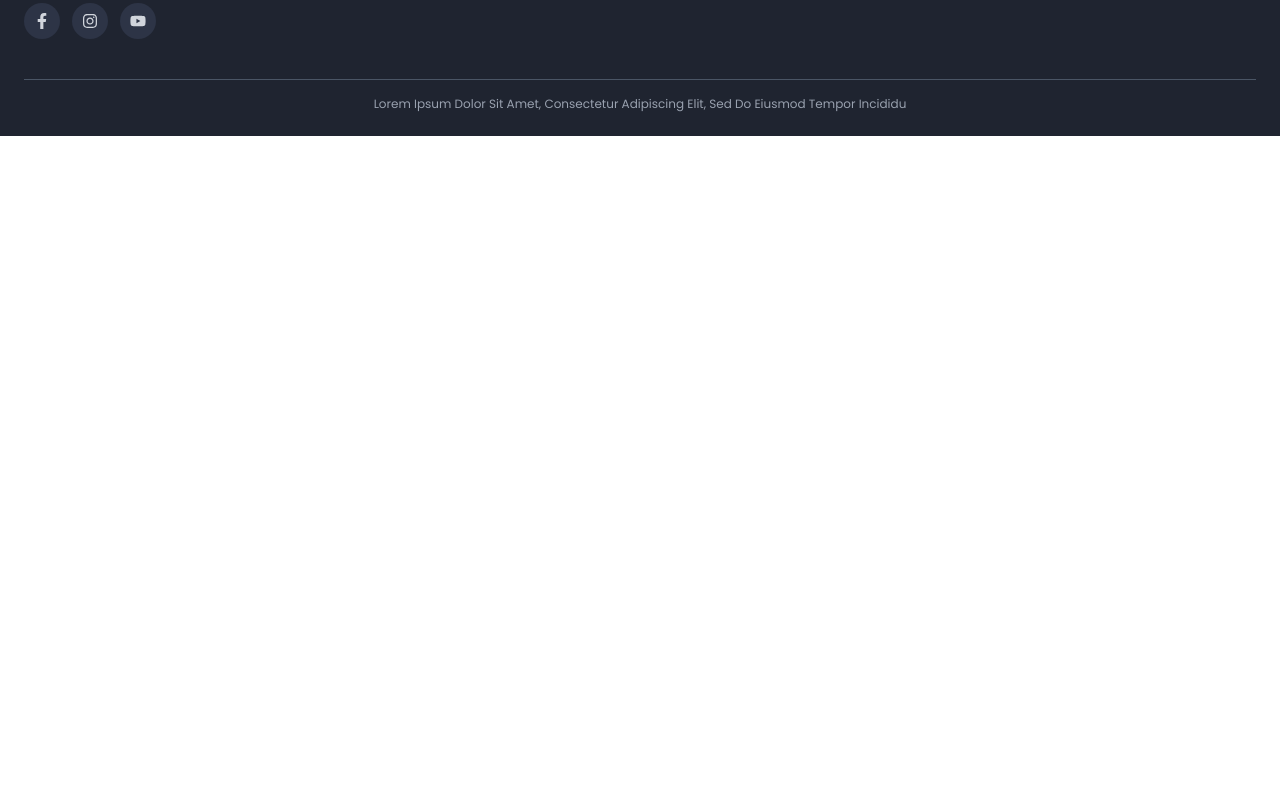
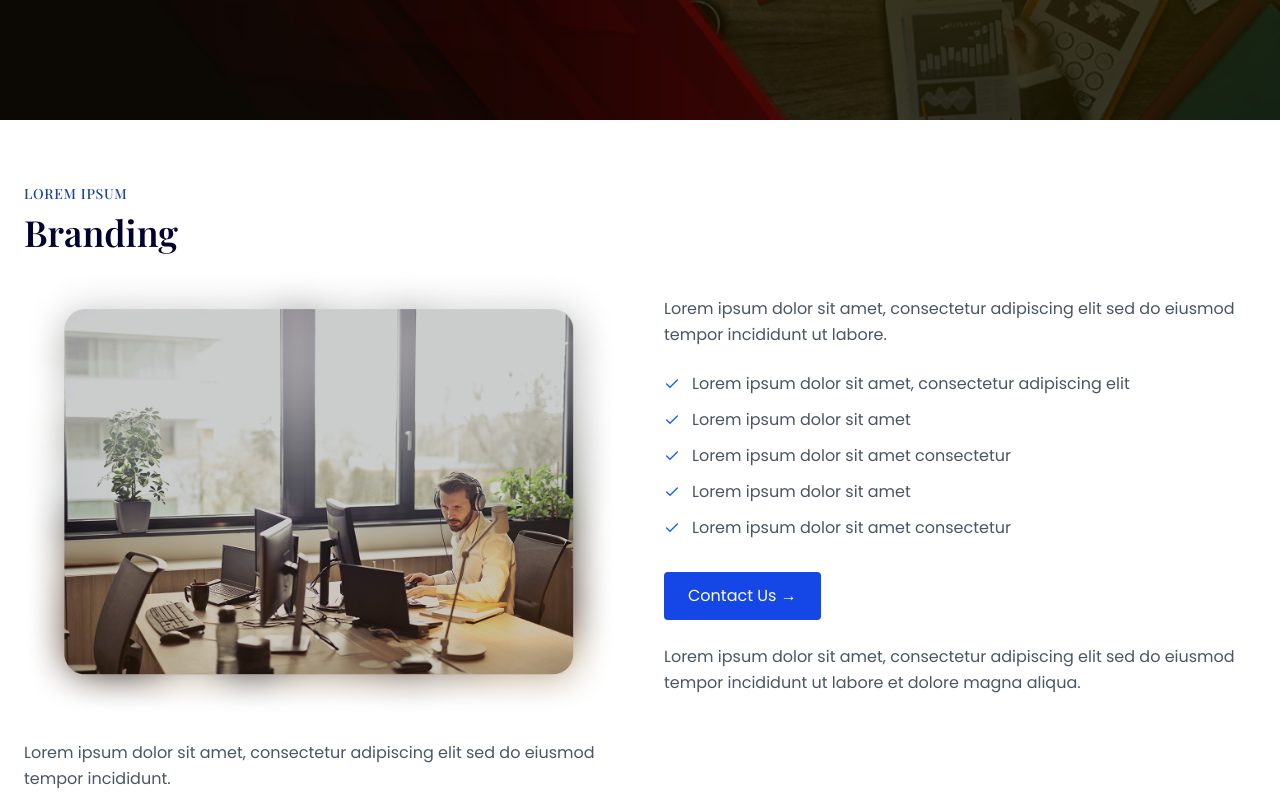
Before and after one commit to Ayfiztech/ayfiz-frontend, a React (Vite) app: page /BrandDetail in a window 1280 px wide. Shown: the part 360-1160 px from the top of the page. Before the commit the page ends 800 px from the top, so only its background shows below. Built offline with nearby package versions, Linux system fonts and the light colour scheme; a web font is replaced by a local one.

Commit message:
branding

```diff
--- a/src/App.jsx
+++ b/src/App.jsx
@@ -7,6 +7,7 @@ import CareerPage from "./pages/CareerPage";
 import ServicesPage from "./pages/servicesPage";
 import ContactUsPage from "./pages/ContactUsPage";
 import Footer from "./components/layout/Footer";
+import BrandDetailPage from "./pages/BrandDetailPage";
 
 function App() {
   return (
@@ -14,10 +15,23 @@ function App() {
       <Navbar />
       <div className="pt-24">
         <Routes>
-          <Route path="/" element={<div><Home/></div>} />
+          <Route
+            path="/"
+            element={
+              <div>
+                <Home />
+              </div>
+            }
+          />
           <Route path="/about" element={<div>About</div>} />
-          <Route path="/offers" element={<div><ServicesPage/></div>} />
-
+          <Route
+            path="/offers"
+            element={
+              <div>
+                <ServicesPage />
+              </div>
+            }
+          />
 
           <Route path="/services/brand" element={<div>Brand</div>} />
           <Route path="/services/media" element={<div>Media</div>} />
@@ -30,8 +44,22 @@ function App() {
               </div>
             }
           />
-          <Route path="/career" element={<div><CareerPage/></div>} />
-          <Route path="/contact" element={<div><ContactUsPage/></div>} />
+          <Route
+            path="/career"
+            element={
+              <div>
+                <CareerPage />
+              </div>
+            }
+          />
+          <Route
+            path="/contact"
+            element={
+              <div>
+                <ContactUsPage />
+              </div>
+            }
+          />
           <Route
             path="/blog-View"
             element={
@@ -40,9 +68,17 @@ function App() {
               </div>
             }
           />
+          <Route
+            path="/BrandDetail"
+            element={
+              <div>
+                <BrandDetailPage />
+              </div>
+            }
+          />
         </Routes>
       </div>
-      <Footer/>
+      <Footer />
     </Router>
   );
 }
--- /dev/null
+++ b/src/components/Common/OfferBlock.jsx
@@ -0,0 +1,80 @@
+import { useNavigate } from "react-router-dom";
+import { FiCheck } from "react-icons/fi";
+
+const OfferBlock = ({
+  subtitle,
+  title,
+  image,
+  paragraphs = [],
+  points = [],
+  reverse = false,
+}) => {
+  const navigate = useNavigate();
+
+  return (
+    <section className="py-16">
+      <div
+        className={`max-w-7xl mx-auto px-6 grid lg:grid-cols-2 gap-12 items-center ${
+          reverse ? "lg:flex-row-reverse" : ""
+        }`}
+      >
+
+        <div>
+             <p className="text-primary text-sm font-medium uppercase tracking-wider font-playfair">
+            {subtitle}
+          </p>
+
+          <h2 className="text-4xl font-semibold text-primary-dark mb-4 mt-2 font-playfair">{title}</h2>
+
+
+          <img
+            src={image}
+            alt={title}
+            className="w-full object-cover"
+          />
+
+          {paragraphs[0] && (
+            <p className="mt-6 text-gray-600 leading-relaxed">
+              {paragraphs[0]}
+            </p>
+          )}
+        </div>
+
+        {/* Content */}
+        <div>
+          {paragraphs[1] && (
+            <p className="mt-4 text-gray-600 leading-relaxed">
+              {paragraphs[1]}
+            </p>
+          )}
+
+          {/* Points */}
+          <div className="mt-6 space-y-3">
+            {points.map((item, i) => (
+              <div key={i} className="flex gap-3 items-start">
+                <FiCheck className="text-blue-600 mt-1" />
+                <p className="text-gray-600">{item}</p>
+              </div>
+            ))}
+          </div>
+
+          {/* Button */}
+          <button
+            onClick={() => navigate("/contact")}
+            className="mt-8 bg-blue-700 hover:bg-blue-800 text-white px-6 py-3 rounded flex items-center gap-2 transition"
+          >
+            Contact Us →
+          </button>
+
+          {paragraphs[2] && (
+            <p className="mt-6 text-gray-600 leading-relaxed">
+              {paragraphs[2]}
+            </p>
+          )}
+        </div>
+      </div>
+    </section>
+  );
+};
+
+export default OfferBlock;
--- a/src/components/Contact/ContactForm.jsx
+++ b/src/components/Contact/ContactForm.jsx
@@ -5,14 +5,10 @@ import bgImage from "../../assets/images/contactbg.png";
 const ContactForm = () => {
   return (
     <section
-      className="relative w-full bg-cover bg-center bg-no-repeat py-20"
+      className="relative w-full bg-cover bg-center bg-no-repeat"
       style={{ backgroundImage: `url(${bgImage})` }}
     >
-
-
-      <div className="relative  max-w-7xl mx-auto px-6 grid lg:grid-cols-2 gap-12 items-center">
-
-        {/* LEFT */}
+      <div className="relative  max-w-7xl mx-auto px-6 grid lg:grid-cols-2 gap-12 items-center ">
         <div>
           <h2 className="text-4xl font-semibold text-gray-900 font-playfair">
             Get in <span className="text-primary">Touch</span>
@@ -22,7 +18,6 @@ const ContactForm = () => {
             Enim tempor eget pharetra facilisis sed maecenas adipiscing. Eu leo
             molestie vel, ornare non id blandit netus.
           </p>
-
 
           <div className="mt-8 max-w-xl">
             <form className="space-y-5">
@@ -99,7 +94,6 @@ const ContactForm = () => {
             loading="lazy"
           />
         </div>
-
       </div>
     </section>
   );
--- a/src/components/Services/Branding.jsx
+++ b/src/components/Services/Branding.jsx
@@ -1,5 +1,5 @@
 import { motion } from "framer-motion";
-
+import { useNavigate } from "react-router-dom";
 import LApplication from "../../assets/images/Offers.png";
 import ServiceCard from "../Common/ServiceCard";
 
@@ -14,6 +14,7 @@ const slideUp = {
 };
 
 const Branding = () => {
+  const navigate = useNavigate();
   return (
     <>
       <div className="container mx-auto mt-16 p-2 pt-16 max-sm:mt-2 max-sm:pt-4 lg:px-4">
@@ -30,7 +31,7 @@ const Branding = () => {
               title="Branding"
               description="We will review your Business Activity and its revenue generation model, conduct identity and credit checks, and assess your business funding needs based on the information you provided to us. We will conduct an affordability check for your business to ensure that your business is able to meet up with our funding cost."
               buttonText="View More"
-              onClick={() => alert("Clicked")}
+             onClick={() => navigate("/BrandDetail")}
             />
           </motion.div>
           <div aria-hidden="true" className="mt-10 max-sm:order-1 lg:mt-0">
--- /dev/null
+++ b/src/components/Services/BrandingDetail/BrandingDetail.jsx
@@ -0,0 +1,32 @@
+import Banner from "../../Common/Banner";
+import CareerImage from "../../../assets/images/branding.png";
+import OfferBlock from "../../Common/OfferBlock";
+
+import offersImage from "../../../assets/images/Offers.png";
+
+const BrandingDetail = () => {
+  return (
+    <>
+      <Banner title="Offers" bgImage={CareerImage} breadcrumb="Offers" />
+      <OfferBlock
+      subtitle="LOREM IPSUM"
+      title="Branding"
+      image={offersImage}
+      paragraphs={[
+        "Lorem ipsum dolor sit amet, consectetur adipiscing elit sed do eiusmod tempor incididunt.",
+        "Lorem ipsum dolor sit amet, consectetur adipiscing elit sed do eiusmod tempor incididunt ut labore.",
+        "Lorem ipsum dolor sit amet, consectetur adipiscing elit sed do eiusmod tempor incididunt ut labore et dolore magna aliqua.",
+      ]}
+      points={[
+        "Lorem ipsum dolor sit amet, consectetur adipiscing elit",
+        "Lorem ipsum dolor sit amet",
+        "Lorem ipsum dolor sit amet consectetur",
+        "Lorem ipsum dolor sit amet",
+        "Lorem ipsum dolor sit amet consectetur",
+      ]}
+    />
+    </>
+  );
+};
+
+export default BrandingDetail;
--- a/src/components/layout/Navbar.jsx
+++ b/src/components/layout/Navbar.jsx
@@ -31,7 +31,7 @@ const Navbar = () => {
 
         <div className="hidden md:flex items-center gap-8 font-medium">
           <Link to="/about" className={linkClass("/about")}>
-            About Us
+            About
           </Link>
 
           <div
@@ -82,7 +82,7 @@ const Navbar = () => {
             Career
           </Link>
           <Link to="/contact" className={linkClass("/contact")}>
-            Contact Us
+            Contact
           </Link>
 
           <Link
@@ -110,7 +110,7 @@ const Navbar = () => {
               className="hover:text-blue-700 transition-colors"
               onClick={() => setIsOpen(false)}
             >
-              About Us
+              About
             </Link>
 
             <div className="flex flex-col">
@@ -181,7 +181,7 @@ const Navbar = () => {
               className="hover:text-blue-700"
               onClick={() => setIsOpen(false)}
             >
-              Contact Us
+              Contact
             </Link>
 
             {/* Primary CTA Button */}
--- /dev/null
+++ b/src/pages/BrandDetailPage.jsx
@@ -0,0 +1,10 @@
+import BrandingDetail from "../components/Services/BrandingDetail/BrandingDetail";
+
+const BrandDetailPage = () => {
+    return (<>
+
+    <BrandingDetail/>
+    </>  );
+}
+
+export default BrandDetailPage;
```
Also changed, not shown: src/components/layout/Footer.jsx (+17 -17 lines), src/assets/images/branding.png (added).
